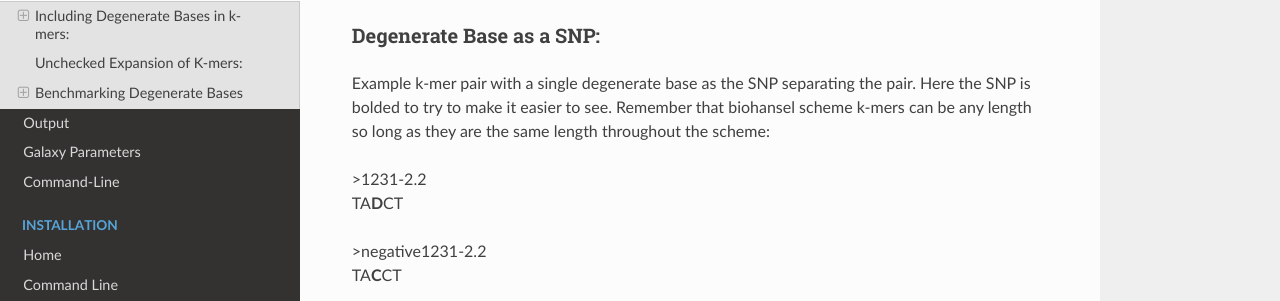
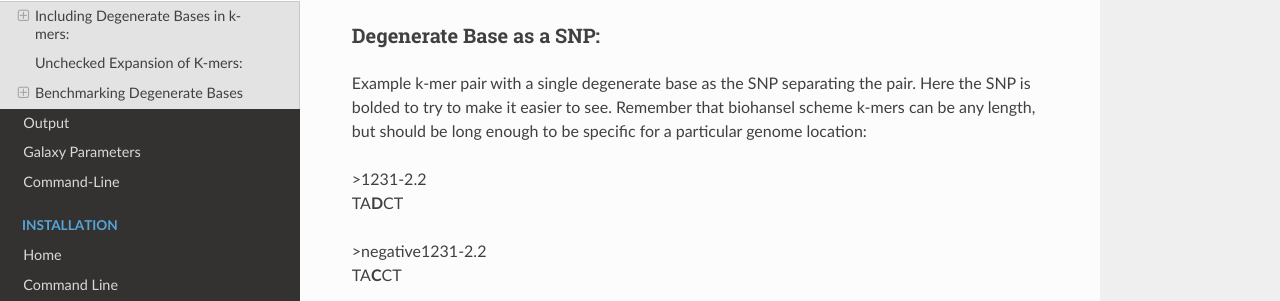
Before and after one commit to phac-nml/biohansel, a Sphinx documentation site: the page built from docs/source/user-docs/degenerate_base_expansion.rst, in a window 1280 px wide and 900 px high, scrolled down 322 px. Shown: the part 184-485 px from the top of the window. Built offline with Sphinx 7.4.7 and the Read the Docs theme 2.0.0, drawn with Linux system fonts in a browser that asks for light colours.

Commit message:
Update degenerate_base_expansion.rst
Modified text to indicate that k-mer lengths can be variable within a scheme

```diff
--- a/docs/source/user-docs/degenerate_base_expansion.rst
+++ b/docs/source/user-docs/degenerate_base_expansion.rst
@@ -18,7 +18,7 @@ Degenerate Base as a SNP:
 #########################
 
 Example k-mer pair with a single degenerate base as the SNP separating the pair. Here the SNP is bolded to try to make it easier to see. Remember
-that biohansel scheme k-mers can be any length so long as they are the same length throughout the scheme:
+that biohansel scheme k-mers can be any length, but should be long enough to be specific for a particular genome location:
 
 | >1231-2.2
 | TA\ **D**\ CT
```
